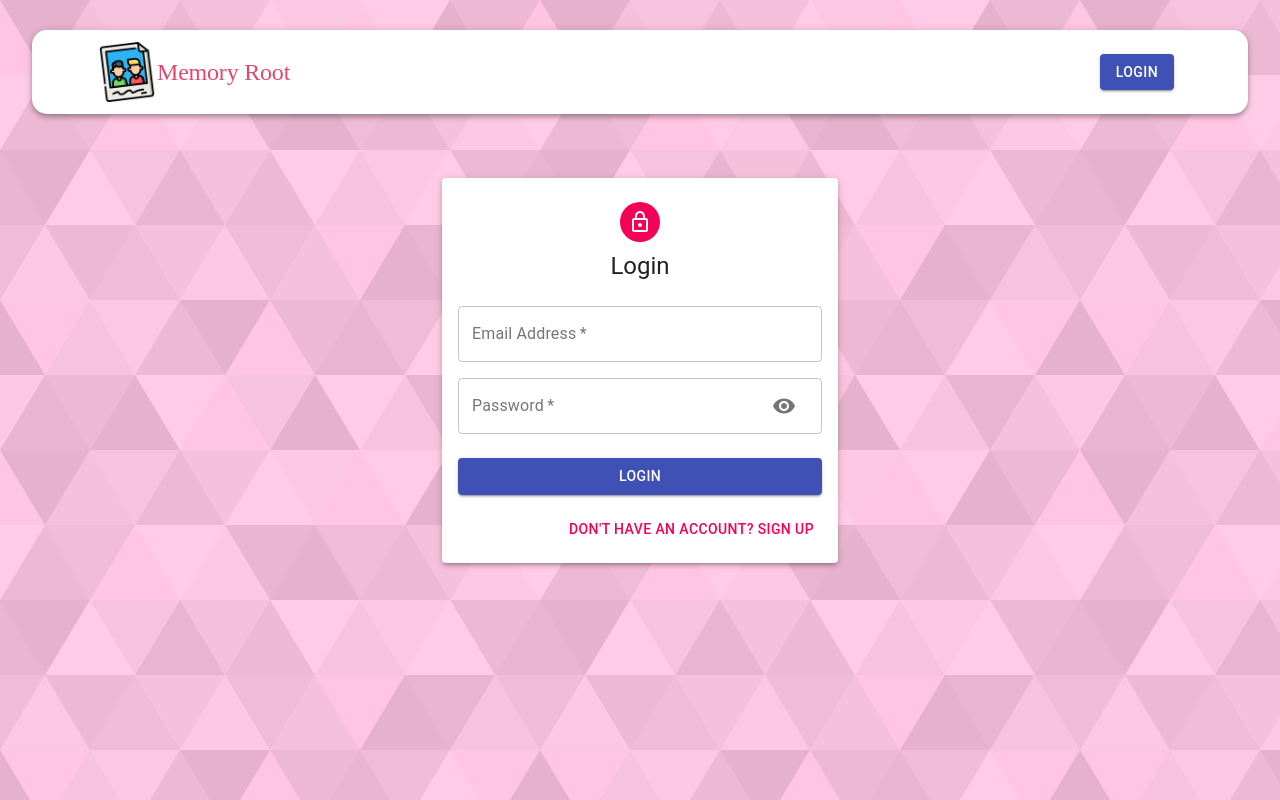
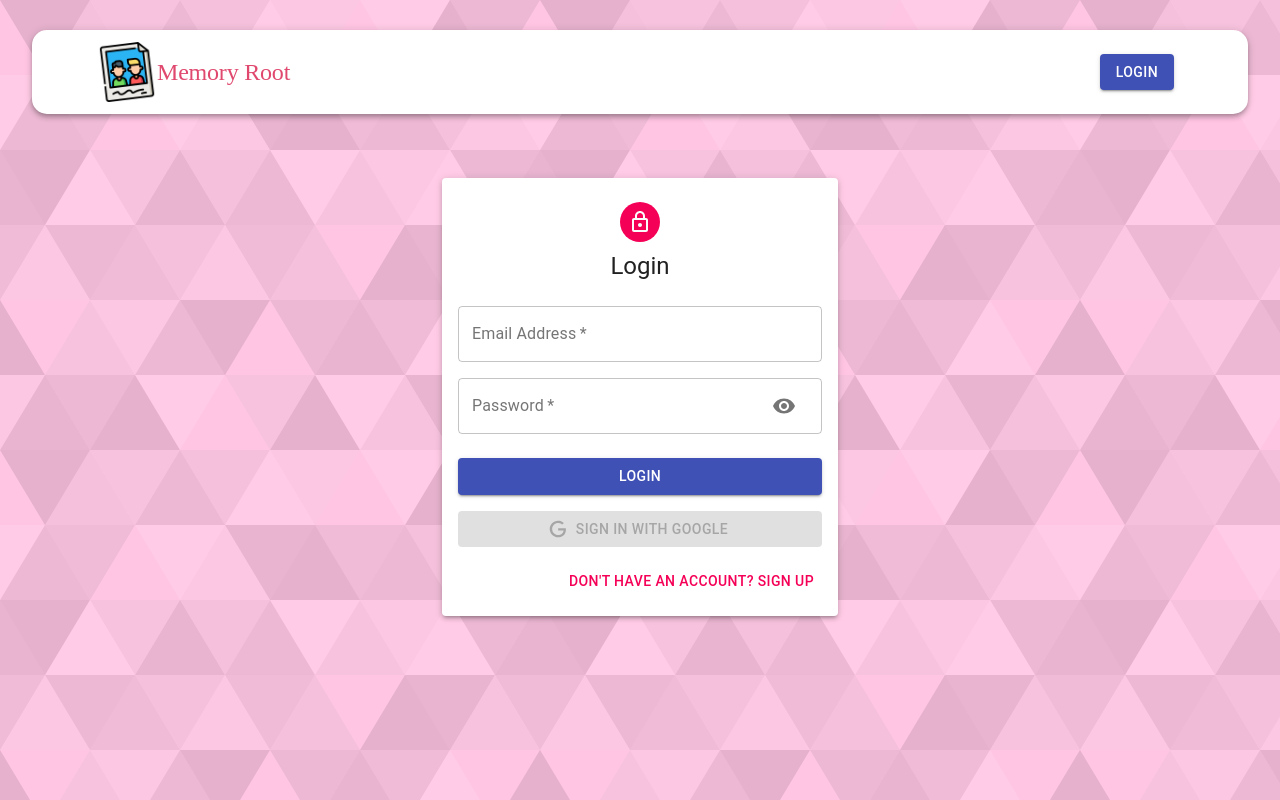
Before and after one commit to ninad-0408/Memories_Root, a React (Create React App) app in the folder Client/: page /auth in a window 1280 px wide. Built offline with nearby package versions, Linux system fonts and the light colour scheme.

Commit message:
Added the the auth functionality

```diff
--- a/Client/src/api/index.js
+++ b/Client/src/api/index.js
@@ -1,6 +1,6 @@
 import axios from "axios";
 
-const url = "https://momory-react.herokuapp.com/posts";
+const url = "http://localhost:3000/posts";
 
 export const fetchPosts = () => axios.get(url);
 export const createPost = (newPost) => axios.post(url, newPost);
--- a/Client/src/components/Auth/Auth.js
+++ b/Client/src/components/Auth/Auth.js
@@ -1,8 +1,10 @@
-import React, { useState } from 'react';
+import React, { useState, useEffect } from 'react';
+import GoogleLogin from 'react-google-login';
 import { Avatar, Button, Container, Grid, Paper, Typography } from '@material-ui/core';
 import LockOutlinedIcon from '@material-ui/icons/LockOutlined'
 
 import Input from './Input';
+import Gicon from './Gicon';
 
 import useStyles from './styles';
 
@@ -22,6 +24,16 @@
     const handleChange = () => {
 
     };
+
+    const googleSuccess = async (res) => {
+        console.log(res);
+    };
+
+    const googleFailure = (error) => {
+        console.log(error);
+        console.log("Unable to login.");
+    };
+
 
     return (
         <Container component='main' maxWidth='xs' >
@@ -51,6 +63,17 @@
                     <Button type='submit' color='primary' variant='contained' className={classes.submit} fullWidth>
                         {isSignup ? 'Sign up' : 'Login'}
                     </Button>
+                    <GoogleLogin
+                        clientId='25003741379-1v51bjjpmf2ck003k17g6jd7e4ffmdba.apps.googleusercontent.com'
+                        render={(renderProps) => (
+                            <Button className={classes.googleButton} color='primary' onClick={renderProps.onClick} disabled={renderProps.disabled} startIcon={<Gicon />} fullWidth variant='contained'>
+                                Sign In with Google
+                            </Button>
+                        )}
+                        onSuccess={googleSuccess}
+                        onFailure={googleFailure}
+                        cookiePolicy='single_host_origin'
+                    />
                     <Grid container justify='flex-end'>
                         <Grid item>
                             <Button color='secondary' onClick={switchMode}>
--- /dev/null
+++ b/Client/src/components/Auth/Gicon.js
@@ -0,0 +1,14 @@
+import React from 'react';
+
+const Gicon = () => {
+    return (
+        <svg style={{ width: '20px', height: '20px' }} viewBox="0 0 24 24">
+            <path
+                fill="currentColor"
+                d="M21.35,11.1H12.18V13.83H18.69C18.36,17.64 15.19,19.27 12.19,19.27C8.36,19.27 5,16.25 5,12C5,7.9 8.2,4.73 12.2,4.73C15.29,4.73 17.1,6.7 17.1,6.7L19,4.72C19,4.72 16.56,2 12.1,2C6.42,2 2.03,6.8 2.03,12C2.03,17.05 6.16,22 12.25,22C17.6,22 21.5,18.33 21.5,12.91C21.5,11.76 21.35,11.1 21.35,11.1V11.1Z"
+            />
+        </svg>
+    )
+}
+
+export default Gicon;
```
